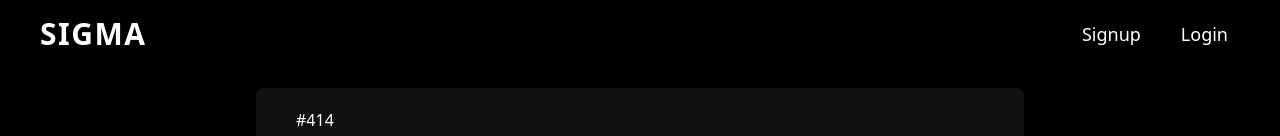
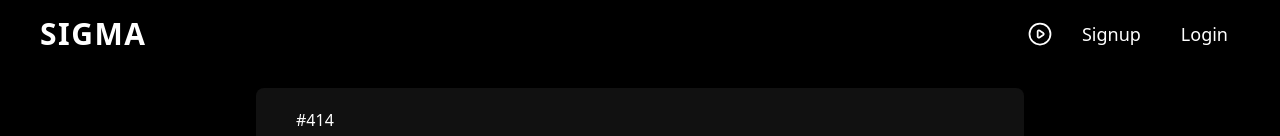
Before and after one commit to tarunfy/sigma-rules, a React (Create React App) app: page / in a window 1280 px wide. Shown: the top 136 px of the page. Built offline with nearby package versions, Linux system fonts and the light colour scheme.

Commit message:
added music functionality

```diff
--- a/src/components/Navbar.js
+++ b/src/components/Navbar.js
@@ -1,4 +1,6 @@
 import React from "react";
+import main from "../media/audios/Main.mp3";
+import Player from "./Player";
 function Navbar() {
   return (
     <div className=" flex justify-between items-center px-10 py-2">
@@ -11,6 +13,7 @@ function Navbar() {
         </a>
       </div>
       <div className="flex items-center ">
+        <Player url={main} />
         <a
           href="#"
           className="text-quaternary ml-4 p-3 hover:text-tertiary transition-colors duration-300  font-sans font-medium text-lg"
--- /dev/null
+++ b/src/components/Player.js
@@ -0,0 +1,77 @@
+import React, { useState, useEffect } from "react";
+
+const useAudio = (url) => {
+  const [audio] = useState(new Audio(url));
+  const [playing, setPlaying] = useState(false);
+
+  const toggle = () => setPlaying(!playing);
+
+  useEffect(() => {
+    playing ? audio.play() : audio.pause();
+  }, [playing]);
+
+  useEffect(() => {
+    audio.addEventListener("ended", () => setPlaying(false));
+    return () => {
+      audio.removeEventListener("ended", () => setPlaying(false));
+    };
+  }, []);
+
+  return [playing, toggle];
+};
+
+const Player = ({ url }) => {
+  const [playing, toggle] = useAudio(url);
+
+  return (
+    <div>
+      {/*<a
+        className="text-quaternary ml-4 p-3 hover:text-tertiary transition-colors duration-300  font-sans font-medium text-lg cursor-pointer"
+        onClick={toggle}
+      >
+        {playing ? "Pause" : "Play"}
+      </a>*/}
+      {playing ? (
+        <svg
+          xmlns="http://www.w3.org/2000/svg"
+          className="h-7 w-7 ml-4 cursor-pointer hover:stroke-primary transition-colors duration-300 ease-in-out"
+          fill="none"
+          viewBox="0 0 24 24"
+          stroke="white"
+          onClick={toggle}
+        >
+          <path
+            strokeLinecap="round"
+            strokeLinejoin="round"
+            strokeWidth={1.5}
+            d="M10 9v6m4-6v6m7-3a9 9 0 11-18 0 9 9 0 0118 0z"
+          />
+        </svg>
+      ) : (
+        <svg
+          xmlns="http://www.w3.org/2000/svg"
+          className="h-7 w-7 ml-4 hover:stroke-primary transition-colors duration-300 ease-in-out  cursor-pointer"
+          fill="none"
+          viewBox="0 0 24 24"
+          stroke="white"
+          onClick={toggle}
+        >
+          <path
+            strokeLinecap="round"
+            strokeLinejoin="round"
+            strokeWidth={1.5}
+            d="M14.752 11.168l-3.197-2.132A1 1 0 0010 9.87v4.263a1 1 0 001.555.832l3.197-2.132a1 1 0 000-1.664z"
+          />
+          <path
+            strokeLinecap="round"
+            strokeLinejoin="round"
+            strokeWidth={1.5}
+            d="M21 12a9 9 0 11-18 0 9 9 0 0118 0z"
+          />
+        </svg>
+      )}
+    </div>
+  );
+};
+
+export default Player;
--- a/tailwind.config.js
+++ b/tailwind.config.js
@@ -35,10 +35,15 @@ module.exports = {
       borderColor: {
         primary: "#14FFEC",
       },
+      stroke: {
+        primary: "#14FFEC",
+      },
     },
   },
   variants: {
-    extend: {},
+    extend: {
+      stroke: ["hover", "focus"],
+    },
   },
   plugins: [],
 };
```
Also changed, not shown: 2 other files (tests, documents, lock files or other folders).
